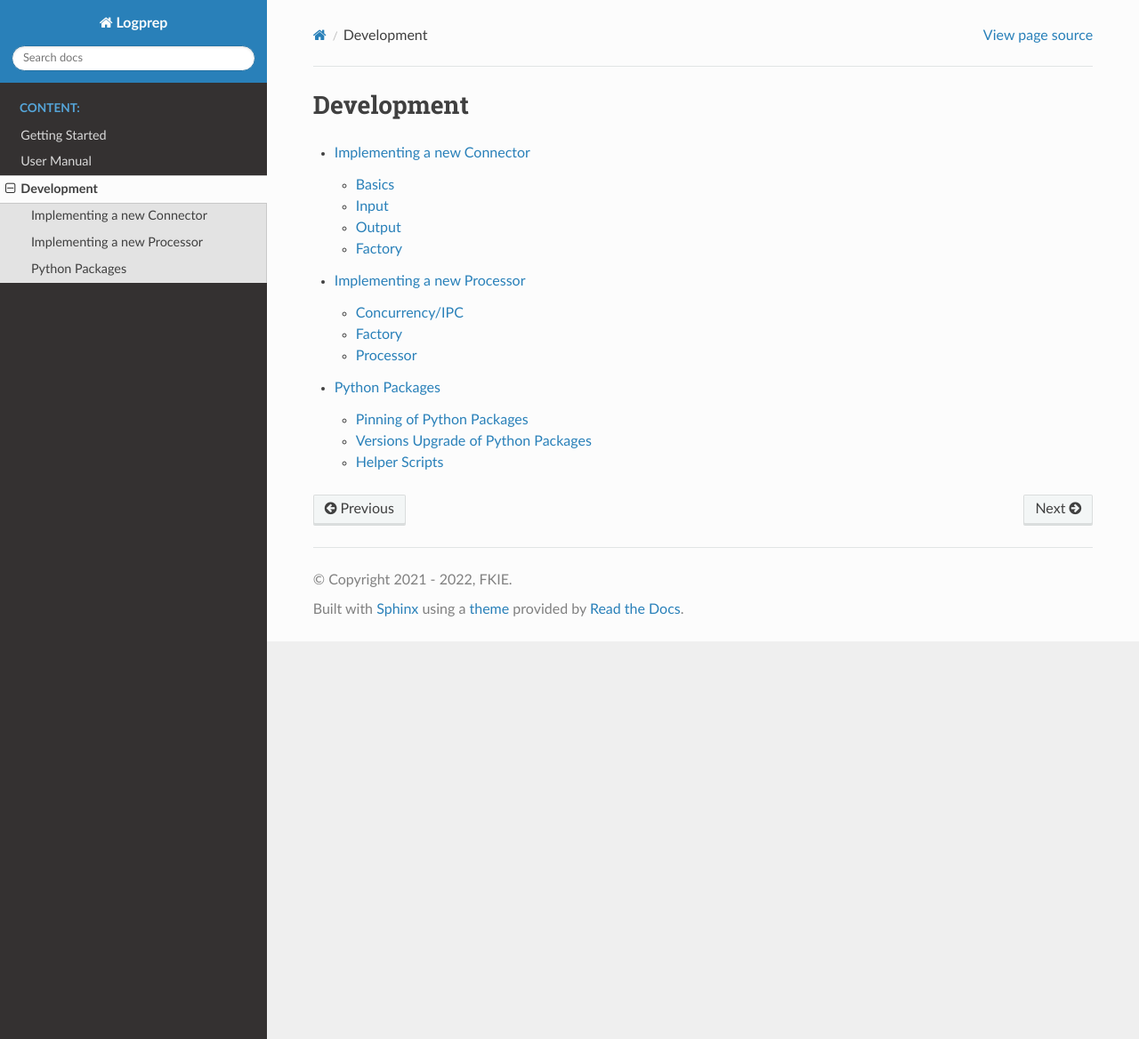
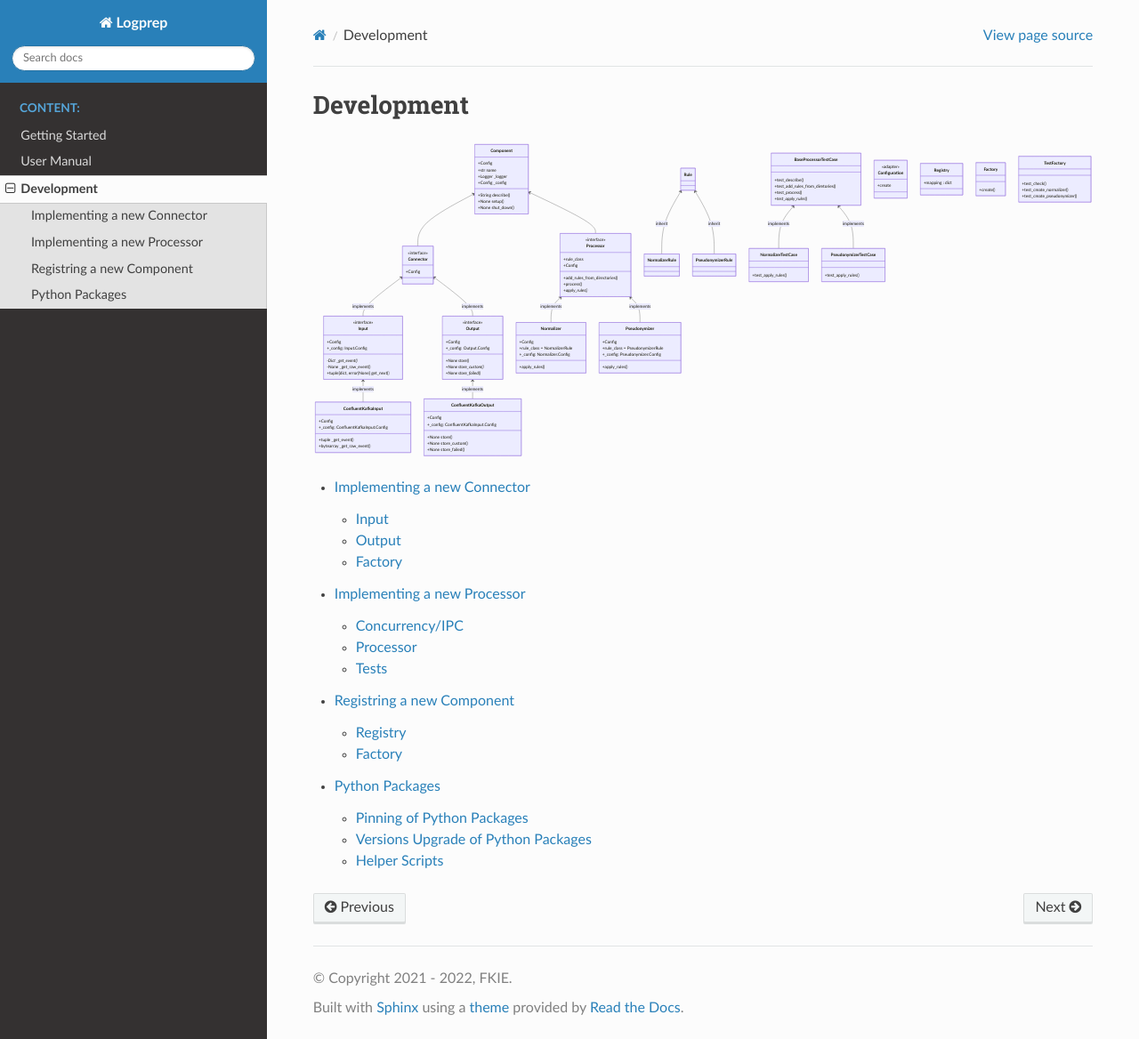
Before and after one commit to fkie-cad/Logprep, a Sphinx documentation site: the page built from doc/source/development/index.rst, in a window 1280 px wide and 1168 px high. Shown: the whole window at 89% size. Built offline with Sphinx 7.4.7 and the Read the Docs theme 2.0.0, drawn with Linux system fonts in a browser that asks for light colours.

Commit message:
Fix documentation

```diff
--- a/doc/source/development/index.rst
+++ b/doc/source/development/index.rst
@@ -1,10 +1,127 @@
 ===========
 Development
 ===========
+
+.. mermaid::
+
+    classDiagram
+        Component <-- Processor
+        Component <-- Connector
+        Connector <-- Input : implements
+        Connector <-- Output : implements
+        Processor <-- Normalizer : implements
+        Processor <-- Pseudonymizer : implements
+        Input <-- ConfluentKafkaInput : implements
+        Output <-- ConfluentKafkaOutput : implements
+        ProcessorConfiguration
+        Rule <-- NormalizerRule : inherit
+        Rule <-- PseudonymizerRule : inherit
+        BaseProcessorTestCase <-- NormalizerTestCase : implements
+        BaseProcessorTestCase <-- PseudonymizerTestCase : implements
+        class Component{
+            +Config
+            +str name
+            +Logger _logger
+            +Config _config
+            +String describe()
+            +None setup()
+            +None shut_down()
+
+        }
+        class Processor{
+            <<interface>>
+            +rule_class
+            +Config
+            +add_rules_from_directories()
+            +process()
+            +apply_rules()*
+        }
+        class Normalizer{
+            +Config
+            +rule_class = NormalizerRule
+            +_config: Normalizer.Config
+            +apply_rules()
+        }
+
+        class Pseudonymizer{
+            +Config
+            +rule_class = PseudonymizerRule
+            +_config: Pseudonymizer.Config
+            +apply_rules()
+        }
+        class Connector{
+            <<interface>>
+            +Config
+        }
+        class Input{
+            <<interface>>
+            +Config
+            +_config: Input.Config
+            -Dict _get_event()*
+            -None _get_raw_event()
+            +tuple[dict, error|None] get_next()
+        }
+        class Output{
+            <<interface>>
+            +Config
+            +_config: Output.Config
+            +None store()*
+            +None store_custom()*
+            +None store_failed()*
+        }
+        class ConfluentKafkaInput{
+            +Config
+            +_config: ConfluentKafkaInput.Config
+            +tuple _get_event()
+            +bytearray _get_raw_event()
+        }
+        class ConfluentKafkaOutput{
+            +Config
+            +_config: ConfluentKafkaInput.Config
+            +None store()
+            +None store_custom()
+            +None store_failed()
+        }
+
+        class Configuration{
+            <<adapter>>
+            +create
+        }
+        class Registry{
+            +mapping : dict
+        }
+
+        class Factory{
+            +create()
+        }
+
+
+        class TestFactory{
+            +test_check()
+            +test_create_normalizer()
+            +test_create_pseudonymizer()
+        }
+
+        class BaseProcessorTestCase{
+            +test_describe()
+            +test_add_rules_from_diretories()
+            +test_process()
+            +test_apply_rules()*
+        }
+
+        class NormalizerTestCase{
+            +test_apply_rules()
+        }
+
+        class PseudonymizerTestCase{
+            +test_apply_rules()
+        }
+
 
 .. toctree::
    :maxdepth: 2
 
    connector_how_to
    processor_how_to
+   register_a_new_component
    requirements
```
Also changed, not shown: doc/source/development/connector_how_to.rst (+21 -28 lines), doc/source/development/processor_how_to.rst (+12 -84 lines), doc/source/development/register_a_new_component.rst (added, +27 -0 lines).
